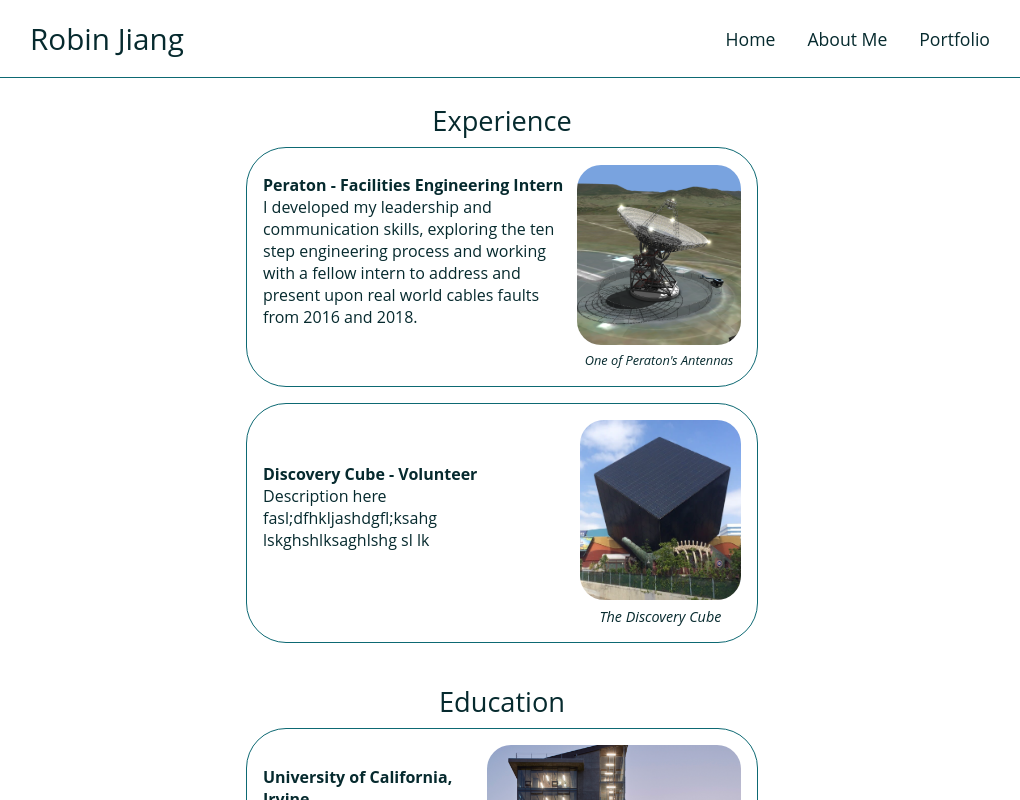
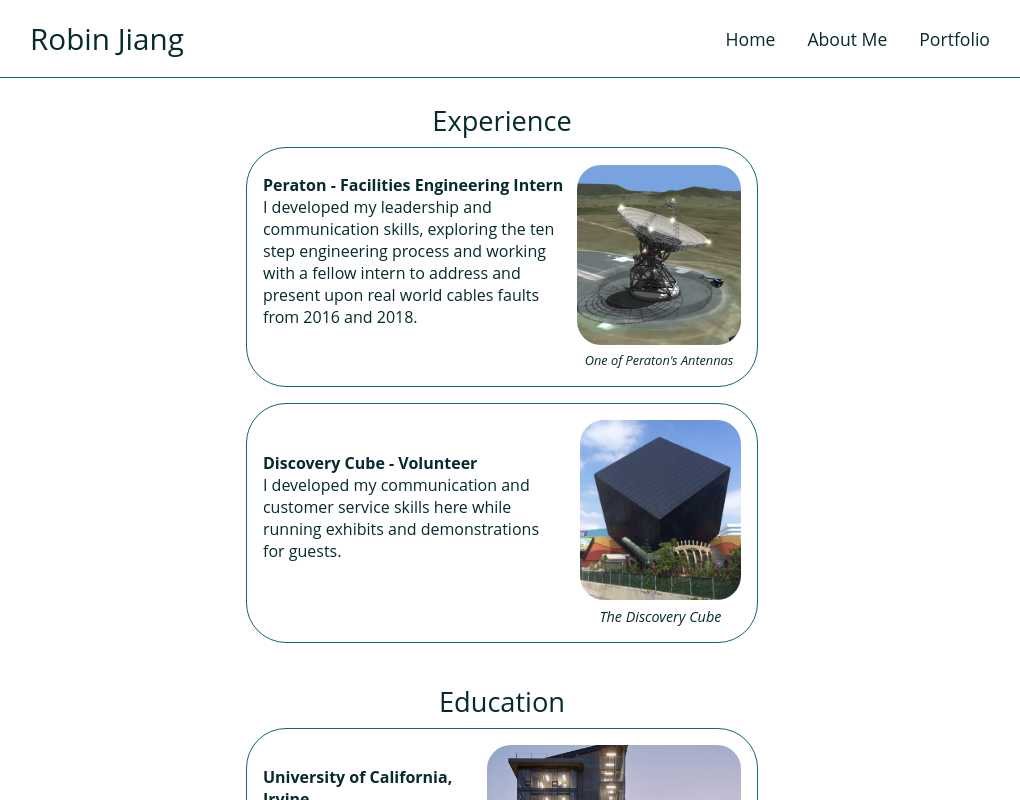
Before and after one commit to robinjiang6/robinjiang6.github.io, a React (Create React App) app: page /portfolio in a window 1280 px wide. Shown: the top 800 px of the page, without its empty margins (138-1158 px from the left). Built offline with nearby package versions, Linux system fonts and the light colour scheme.

Commit message:
fixed discovery cube description

```diff
--- a/src/components/pages/Portfolio.js
+++ b/src/components/pages/Portfolio.js
@@ -29,7 +29,7 @@ function Portfolio() {
                   <div className='box-items'>
                     <div className='title-and-description'>
                       <div className='job-title'>Discovery Cube<span className='port-dash'> - </span><span className='job-position'>Volunteer</span></div>
-                      <div className='job-description'>Description here fasl;dfhkljashdgfl;ksahg  lskghshlksaghlshg sl lk</div>
+                      <div className='job-description'>I developed my communication and customer service skills here while running exhibits and demonstrations for guests.</div>
                     </div>
                     <div className='picture-container'>
                       <img src='/images/cube.png' alt='The Discovery Cube' className='portfolio-picture' id='cube-picture'></img>
```
